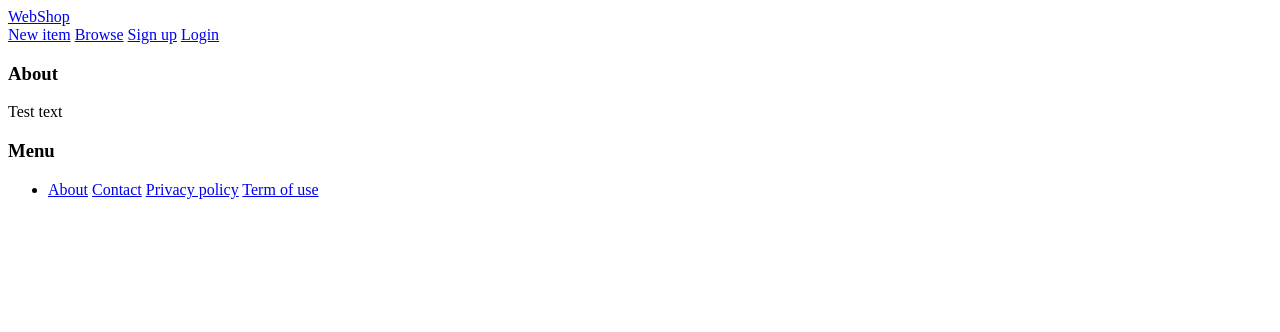
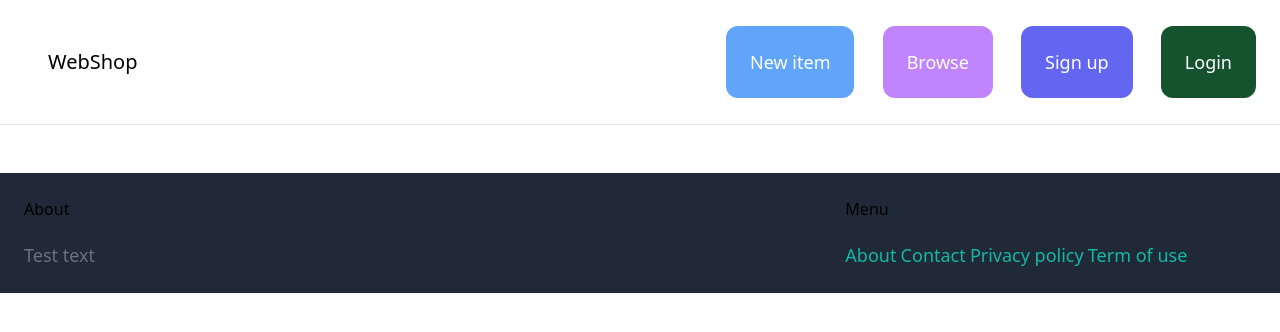
Before and after one commit to Kosciej2014/ecomm, a Django app: template templates/core/base.html in a window 1280 px wide. Shown: the top 332 px of the page. Run offline with Django 4.2, Linux system fonts and the light colour scheme; the template is opened without the code that fills it, so the values that code supplies are empty; some libraries are stand-ins or nearby versions.

Commit message:
day_3 v0.1.4

```diff
--- a/ecomm/settings.py
+++ b/ecomm/settings.py
@@ -38,7 +38,6 @@ INSTALLED_APPS = [
     'django.contrib.messages',
     'django.contrib.staticfiles',
     'WebShop.apps.WebshopConfig',
-    'compressor',  #new
 ]
 
 MIDDLEWARE = [
@@ -119,9 +118,6 @@ USE_TZ = True
 # https://docs.djangoproject.com/en/4.1/howto/static-files/
 
 STATIC_URL = 'static/'
-COMPRESS_ROOT = BASE_DIR / 'static'         #new
-COMPRESS_ENABLED = True         #new
-STATICFILES_FINDERS = ('compressor.finders.CompressorFinder',)  #new
 MEDIA_URL = 'media/'        #new
 MEDIA_ROOT = BASE_DIR / 'media'  #new
 
--- a/templates/core/base.html
+++ b/templates/core/base.html
@@ -1,29 +1,24 @@
-{% load compress %}
-{% load static %}
-
-
 <!DOCTYPE html>
 <html lang="en">
     <head>
         <meta charset="UTF-8">
-        <meta name="viewport" content="width=device-width, initial-scale=1">
+        <meta name="viewport" content="width=device-width, initial-scale=1.0">
+
+        <script src="https://cdn.tailwindcss.com"></script>
+
         <title>{% block title %}{% endblock %} | WebShop</title>
-
-        {% compress css %}
-            <link rel="stylesheet" href="{% static 'src/output.css' %}">
-        {% endcompress %}
     </head>
 
     <body>
         <nav class="py-6 px-6 flex justify-between items-center border-b border-gray-200">
-            <a href="/" class="text-xl font-semi-bold">WebShop</a>
+            <a href="/" class="px-6 py-6 text-xl font-semi-bold bg-gradient-to-b">WebShop</a>
 
             <div class="space-x-6">
-                <a href="#" class="text-lg font-semi-bold hover:text-gray-500">New item</a>
-                <a href="#" class="text-lg font-semi-bold hover:text-gray-500">Browse</a>
+                <a href="#" class="px-6 py-6 text-lg font-semi-bold bg-blue-400 text-white rounded-xl hover:text-gray-500">New item</a>
+                <a href="#" class="px-6 py-6 text-lg font-semi-bold bg-purple-400 text-white rounded-xl hover:text-gray-500">Browse</a>
 
-                <a href="#" class="px-6 py-6 text-lg font-semi-bold bg-teal-500 text-white rounded-xl hover:bg-teal-700">Sign up</a>
-                <a href="#" class="px-6 py-6 text-lg font-semi-bold bg-gray-500 text-white rounded-xl hover:bg-gray-700">Login</a>
+                <a href="#" class="px-6 py-6 text-lg font-semi-bold bg-indigo-500 text-white rounded-xl hover:bg-teal-700">Sign up</a>
+                <a href="#" class="px-6 py-6 text-lg font-semi-bold bg-green-900 text-white rounded-xl hover:bg-gray-700">Login</a>
             </div>
         </nav>
 
```
Also changed, not shown: static/src/input.css (deleted), static/src/output.css (deleted), 1 other file.
